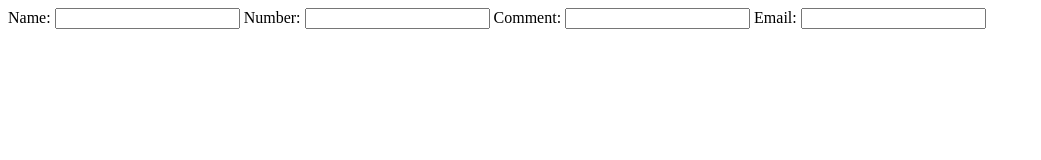
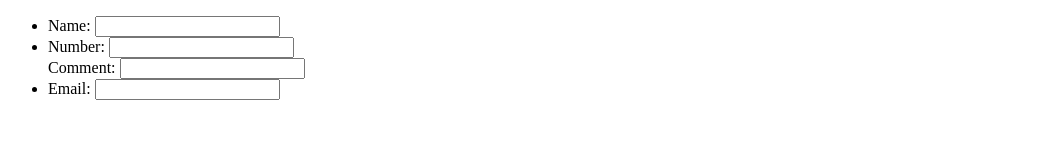
Before and after one commit to dreidoe/practiceforms, a plain HTML site: page index.html in a window 1280 px wide. Shown: the whole page, without its empty margins (0-1041 px from the left). Drawn offline with Linux system fonts and the light colour scheme.

Commit message:
forms added with listed headings

```diff
--- a/index.html
+++ b/index.html
@@ -7,18 +7,22 @@
 </head>
     <body>
         <Form action ="" method="post">
-          <label for="name">Name:</label>
-            <input type="text" id="name" name="name">
-
-            <label for="number">Number:</label>
-            <input type="number" id="age" name="age">
-
-            <label for="comment">Comment:</label>
-            <input type="text" id="comment" name="comment">
-
-            <label for="email">Email:</label>
-            <input type="email" id="email" name="email">
-
+         <ul>
+             <li>
+                 <label for="name">Name:</label>
+                <input type="text" id="name" name="name"/>
+             </li>
+             <li>
+                <label for="number">Number:</label>
+                <input type="number" id="age" name="age"/>
+             </li>
+                <label for="comment">Comment:</label>
+                 <input type="text" id="comment" name="comment"/>
+             <li>
+                <label for="email">Email:</label>
+                <input type="email" id="email" name="email"/>
+             </li>
+         </ul>
 
 
 
```
